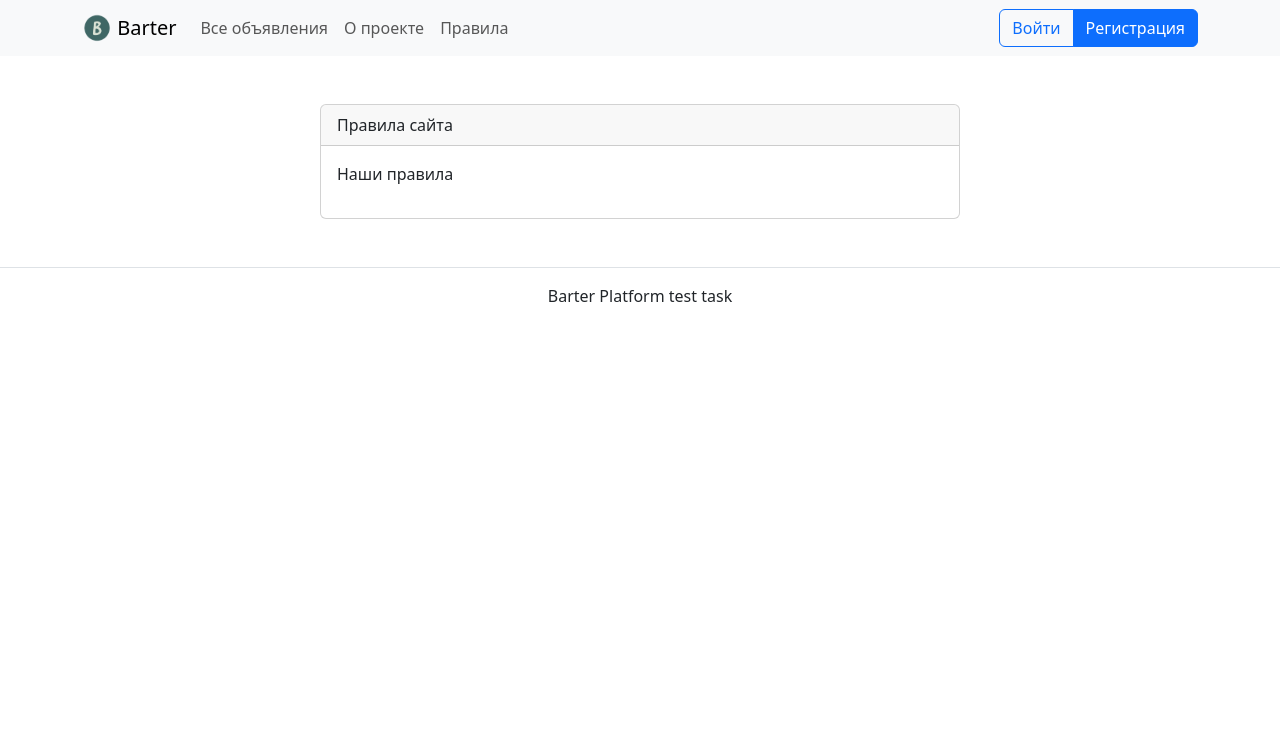
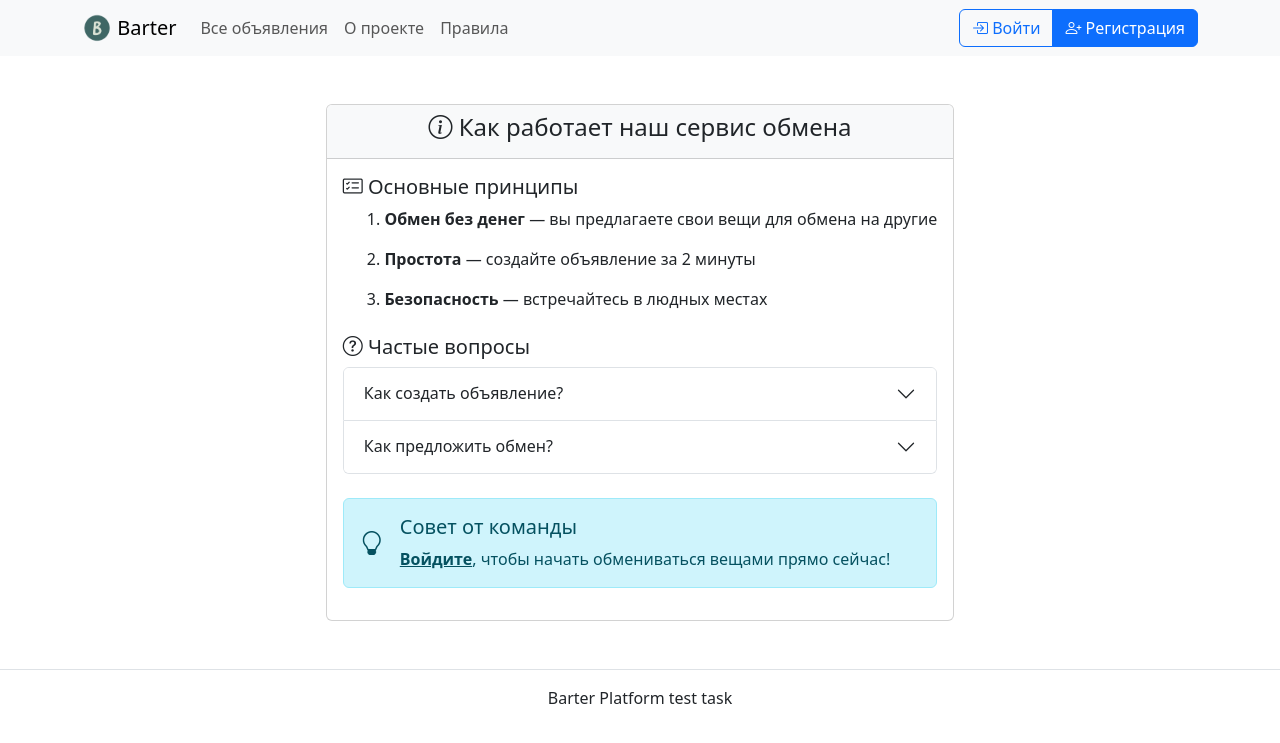
Before and after one commit to DenisTereshkov/Efective-Mobile-test-task, a Django app: template barter_platform/templates/pages/rules.html in a window 1280 px wide. Shown: the top 743 px of the page. Run offline with Django 5.2, Linux system fonts and the light colour scheme; the template is opened without the code that fills it, so the values that code supplies are empty; some libraries are stand-ins or nearby versions.

Commit message:
feat: edit supporting pages

```diff
--- a/barter_platform/templates/base.html
+++ b/barter_platform/templates/base.html
@@ -1,6 +1,8 @@
 {% load static %}
 {% load bootstrap5 %}
 <script src="https://cdn.jsdelivr.net/npm/bootstrap@5.3.0/dist/js/bootstrap.bundle.min.js"></script>
+<link rel="stylesheet" href="https://cdn.jsdelivr.net/npm/bootstrap-icons@1.10.0/font/bootstrap-icons.css">
+
 <!DOCTYPE html>
 <html lang="ru">
   <head>
--- a/barter_platform/templates/pages/403csrf.html
+++ b/barter_platform/templates/pages/403csrf.html
@@ -2,5 +2,4 @@
 {% block title %}Ошибка CSRF токена{% endblock %}
 {% block content %}
   <h1>Ошибка CSRF токена. 403</h1>
-  <a href="{% url 'blog:index' %}">Вернуться на главную</a>
 {% endblock %}
--- a/barter_platform/templates/pages/404.html
+++ b/barter_platform/templates/pages/404.html
@@ -3,5 +3,4 @@
 {% block content %}
   <h1>Страница не найдена</h1>
   <p>Страницы с адресом {{ request.build_absolute_uri }} не существует!</p>
-  <a href="{% url 'blog:index' %}">Вернуться на главную</a>
 {% endblock %}
--- a/barter_platform/templates/pages/500.html
+++ b/barter_platform/templates/pages/500.html
@@ -3,5 +3,4 @@
 {% block content %}
   <h1>Ошибка сервера</h1>
   <p>На сервере что-то пошло не так!</p>
-  <a href="{% url 'blog:index' %}">Вернуться на главную</a>
 {% endblock %}
--- a/barter_platform/templates/pages/rules.html
+++ b/barter_platform/templates/pages/rules.html
@@ -1,18 +1,72 @@
 {% extends "base.html" %}
-{% block title %}
-  Наши правила
-{% endblock %}
+
+{% block title %}Справка по сервису{% endblock %}
+
 {% block content %}
-  <div class="col d-flex justify-content-center">
-    <div class="card" style="width: 40rem;">
-      <div class="card-header">
-        Правила сайта
+<div class="col d-flex justify-content-center">
+  <div class="card" style="max-width: 50rem;">
+    <div class="card-header text-center bg-light">
+      <h4><i class="bi bi-info-circle"></i> Как работает наш сервис обмена</h4>
+    </div>
+    <div class="card-body">
+      <div class="mb-4">
+        <h5><i class="bi bi-card-checklist"></i> Основные принципы</h5>
+        <div class="ms-4">
+          <p>1. <strong>Обмен без денег</strong> — вы предлагаете свои вещи для обмена на другие</p>
+          <p>2. <strong>Простота</strong> — создайте объявление за 2 минуты</p>
+          <p>3. <strong>Безопасность</strong> — встречайтесь в людных местах</p>
+        </div>
       </div>
-      <div class="card-body">
-        <p>
-          Наши правила
-        </p>
+
+      <div class="mb-4">
+        <h5><i class="bi bi-question-circle"></i> Частые вопросы</h5>
+        <div class="accordion" id="faqAccordion">
+          <div class="accordion-item">
+            <h2 class="accordion-header">
+              <button class="accordion-button collapsed" type="button" data-bs-toggle="collapse" data-bs-target="#faq1">
+                Как создать объявление?
+              </button>
+            </h2>
+            <div id="faq1" class="accordion-collapse collapse" data-bs-parent="#faqAccordion">
+              <div class="accordion-body">
+                Нажмите "Добавить объявление" в вашем профиле, заполните форму и добавьте фото. Это займет не больше 2 минут!
+              </div>
+            </div>
+          </div>
+
+          <div class="accordion-item">
+            <h2 class="accordion-header">
+              <button class="accordion-button collapsed" type="button" data-bs-toggle="collapse" data-bs-target="#faq2">
+                Как предложить обмен?
+              </button>
+            </h2>
+            <div id="faq2" class="accordion-collapse collapse" data-bs-parent="#faqAccordion">
+              <div class="accordion-body">
+                На странице понравившегося объявления нажмите "Предложить обмен", выберите свое объявление для обмена и добавьте комментарий.
+              </div>
+            </div>
+          </div>
+        </div>
+      </div>
+
+      <div class="alert alert-info mt-4">
+        <div class="d-flex align-items-center">
+          <i class="bi bi-lightbulb me-3 fs-4"></i>
+          <div>
+            <h5 class="alert-heading mb-2">Совет от команды</h5>
+            <p class="mb-0">
+              {% if not user.is_authenticated %}
+                <a href="{% url 'login' %}?next={{ request.path }}" class="alert-link">Войдите</a>,
+                чтобы начать обмениваться вещами прямо сейчас!
+              {% else %}
+                {{ user.username }}, вы уже можете создавать объявления в
+                <a href="{% url 'profile' %}" class="alert-link">личном кабинете</a>.
+              {% endif %}
+            </p>
+          </div>
+        </div>
       </div>
     </div>
   </div>
+</div>
 {% endblock %}
```
Also changed, not shown: barter_platform/templates/pages/about.html (+29 -13 lines).
